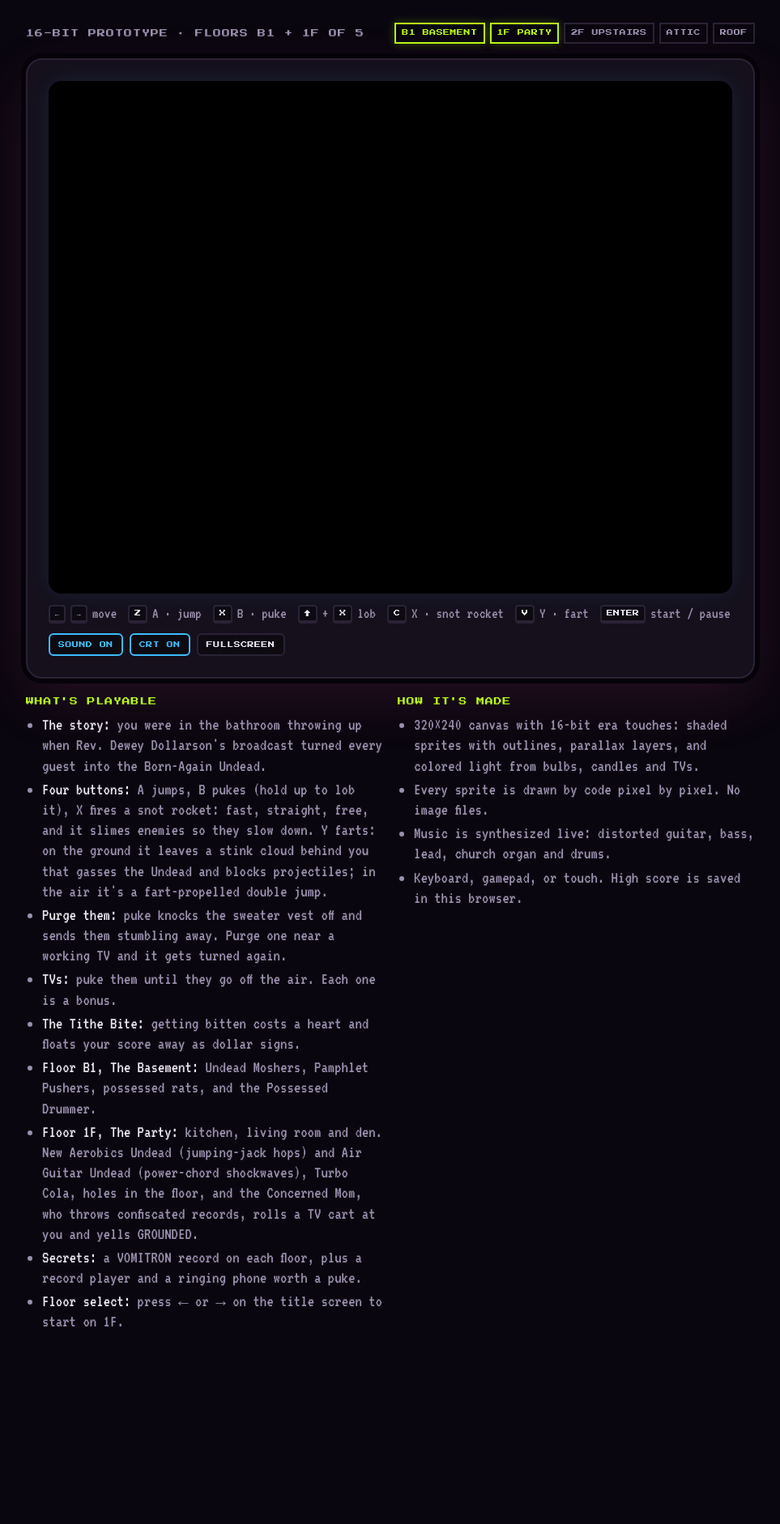
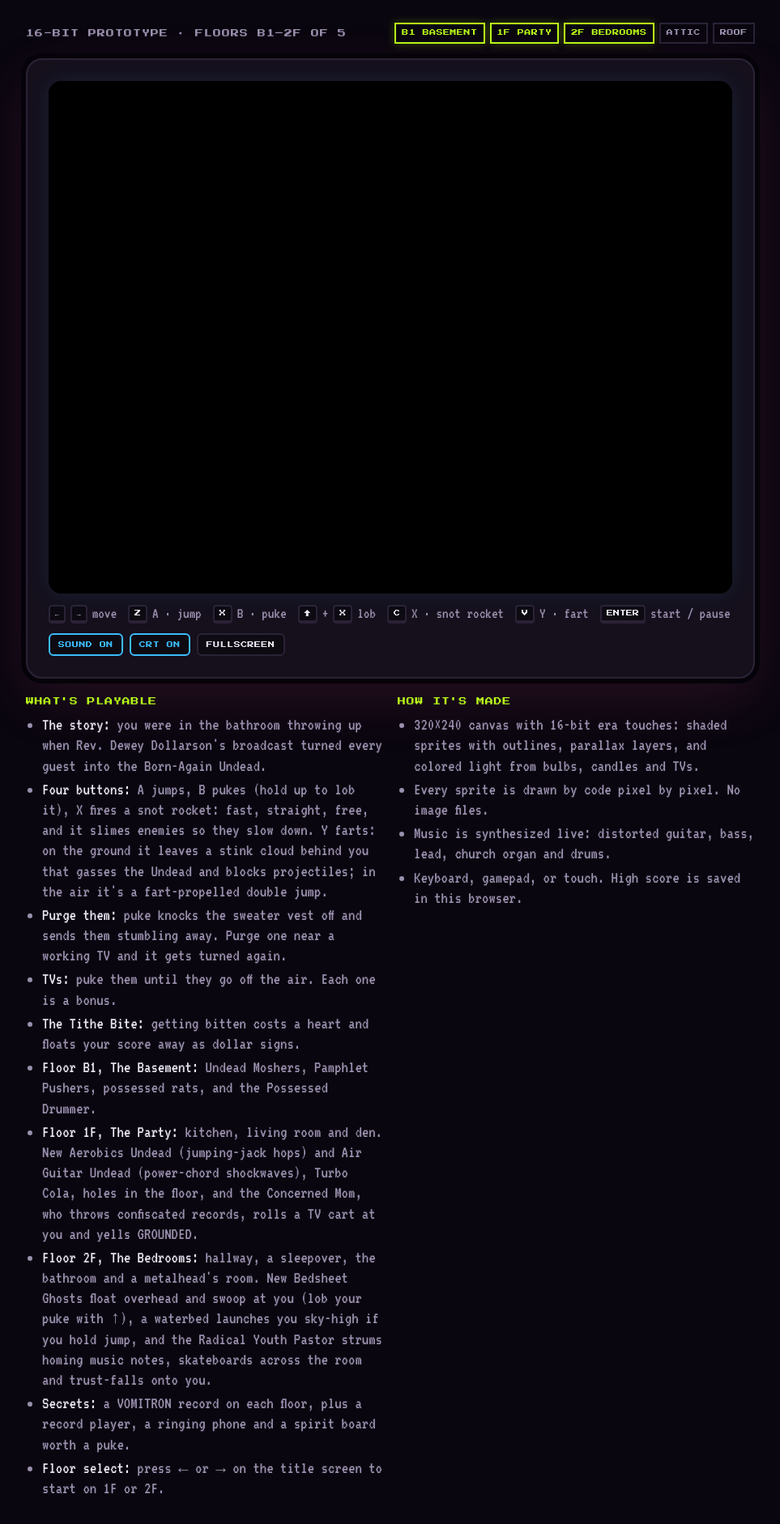
Before and after one commit to AgileHoosier/heavy-metal-vomit-party, a website: page src/shell.html in a window 1280 px wide. Shown: the whole page at 81% size, without its empty margins (158-1121 px from the left). Before the commit the page ends 1701 px from the top, so only its background shows below. Drawn offline with Linux system fonts and the light colour scheme.

Commit message:
Update shell.html
update shell

```diff
--- a/src/shell.html
+++ b/src/shell.html
@@ -60,9 +60,9 @@ kbd{font-family:var(--f-pixel);font-size:8px;color:var(--ink);background:#0d0a12
 
 <div class="wrap">
   <div class="top">
-    <div class="eyebrow">16-bit prototype · Floors B1 + 1F of 5</div>
+    <div class="eyebrow">16-bit prototype · Floors B1–2F of 5</div>
     <div class="floors" aria-label="Floor progress">
-      <span class="floor on">B1 BASEMENT</span><span class="floor on">1F PARTY</span><span class="floor">2F UPSTAIRS</span><span class="floor">ATTIC</span><span class="floor">ROOF</span>
+      <span class="floor on">B1 BASEMENT</span><span class="floor on">1F PARTY</span><span class="floor on">2F BEDROOMS</span><span class="floor">ATTIC</span><span class="floor">ROOF</span>
     </div>
   </div>
   <div class="cab">
@@ -102,8 +102,9 @@ kbd{font-family:var(--f-pixel);font-size:8px;color:var(--ink);background:#0d0a12
         <li><b>The Tithe Bite:</b> getting bitten costs a heart and floats your score away as dollar signs.</li>
         <li><b>Floor B1, The Basement:</b> Undead Moshers, Pamphlet Pushers, possessed rats, and the Possessed Drummer.</li>
         <li><b>Floor 1F, The Party:</b> kitchen, living room and den. New Aerobics Undead (jumping-jack hops) and Air Guitar Undead (power-chord shockwaves), Turbo Cola, holes in the floor, and the Concerned Mom, who throws confiscated records, rolls a TV cart at you and yells GROUNDED.</li>
-        <li><b>Secrets:</b> a VOMITRON record on each floor, plus a record player and a ringing phone worth a puke.</li>
-        <li><b>Floor select:</b> press ← or → on the title screen to start on 1F.</li>
+        <li><b>Floor 2F, The Bedrooms:</b> hallway, a sleepover, the bathroom and a metalhead's room. New Bedsheet Ghosts float overhead and swoop at you (lob your puke with ↑), a waterbed launches you sky-high if you hold jump, and the Radical Youth Pastor strums homing music notes, skateboards across the room and trust-falls onto you.</li>
+        <li><b>Secrets:</b> a VOMITRON record on each floor, plus a record player, a ringing phone and a spirit board worth a puke.</li>
+        <li><b>Floor select:</b> press ← or → on the title screen to start on 1F or 2F.</li>
       </ul>
     </section>
     <section>
```
